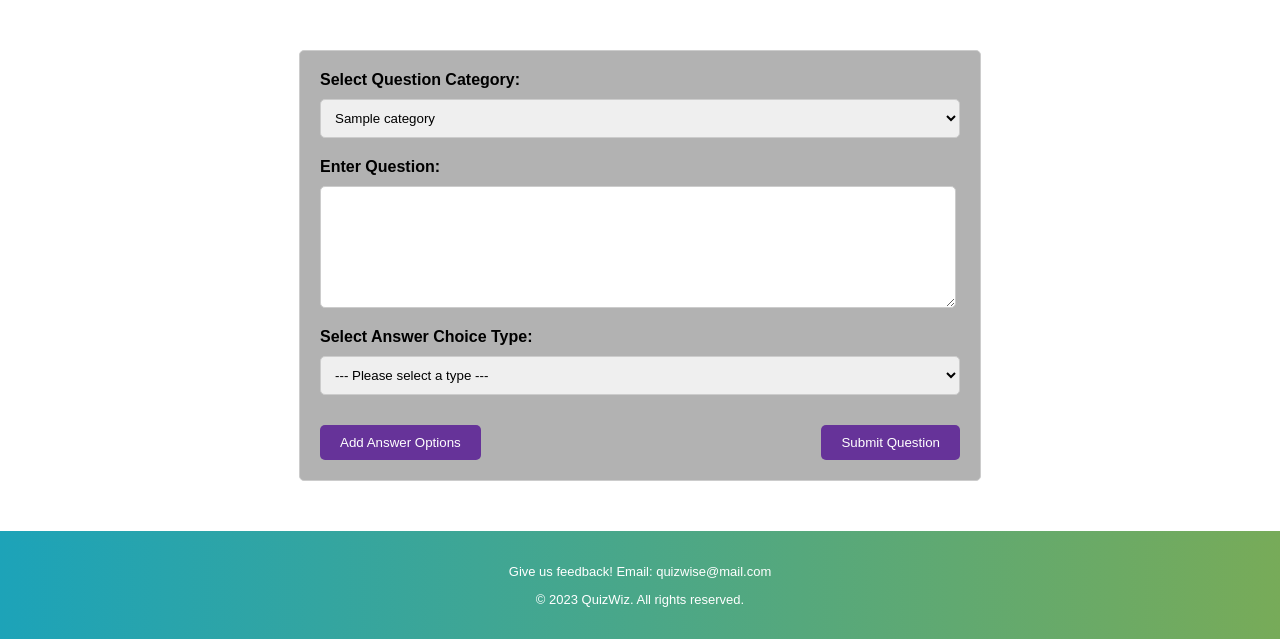
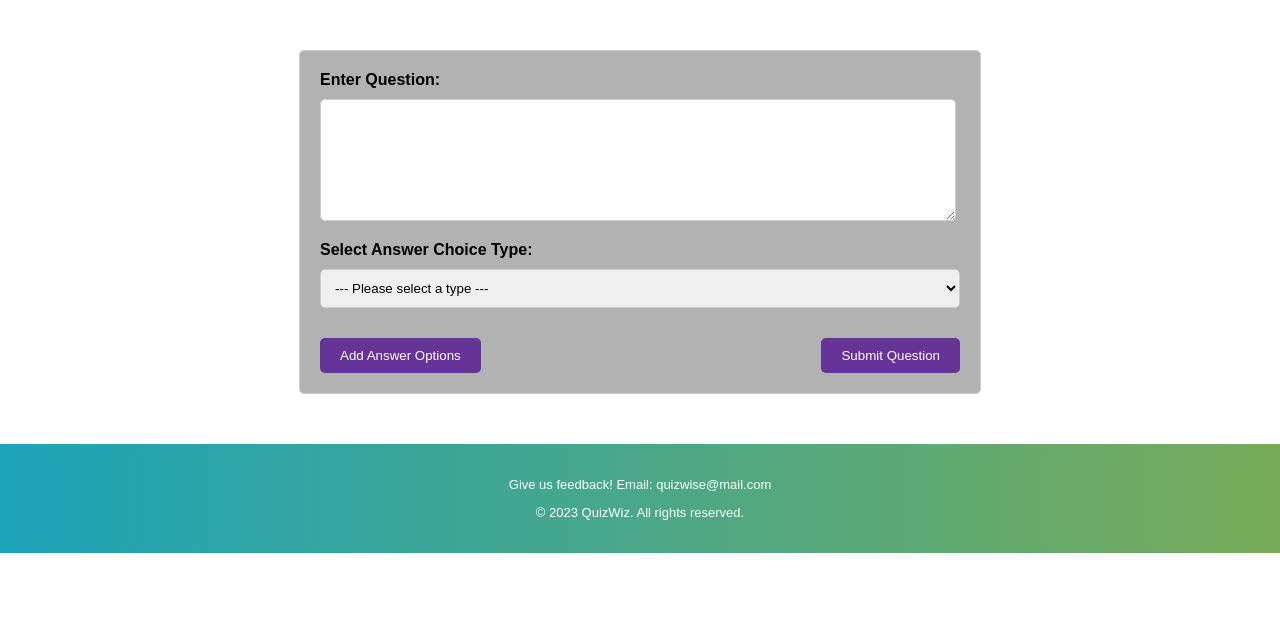
Before and after one commit to sanket-dalvi/QuizWise, a Django app: page /examiner/questions/create in a window 1280 px wide. Shown: the part 145-784 px from the top of the page. Run offline with Django 4.2, Linux system fonts and the light colour scheme; a user stored in the database is signed in; tables that the repository leaves empty hold one stand-in row (values such as "Sample post").

Commit message:
UI changes for create question page

```diff
--- a/QuizCreator/templates/QuizCreator/create_question.html
+++ b/QuizCreator/templates/QuizCreator/create_question.html
@@ -159,13 +159,6 @@
             <div class="form-container">
                 <form method="post">
                     {% csrf_token %}
-                    <!-- Category selection -->
-                    <label for="category">Select Question Category:</label>
-                    <select id="category" name="category">
-                        {% for category in categories %}
-                            <option value="{{ category.id }}">{{ category.name }}</option>
-                        {% endfor %}
-                    </select>
 
                     <!-- Question text area -->
                     <label for="question">Enter Question:</label>
--- a/QuizCreator/views.py
+++ b/QuizCreator/views.py
@@ -14,7 +14,6 @@ def home(request):
 @examiner_required
 def create_question(request):
     if request.method == "POST":
-        category_id = request.POST.get('category')
         question_text = request.POST.get('question')
         question_type_code = request.POST.get('type')
 
@@ -29,7 +28,7 @@ def create_question(request):
         options = json.loads(options_json) if options_json else []
 
         # Check for empty fields
-        if not category_id or not question_text or not question_type_code:
+        if not question_text or not question_type_code:
             messages.error(request, "Please fill in all fields.")
             return redirect('create_question')
 
@@ -84,7 +83,7 @@ def create_question(request):
     categories = Category.objects.filter(
         Q(created_by=current_user) | Q(visible_to_others=True)
     )
-    return render(request, "QuizCreator/create_question.html", {'categories': categories, 'question_types': question_types})
+    return render(request, "QuizCreator/create_question.html", {'question_types': question_types})
 
 @examiner_required
 def create_question_category(request):
```
